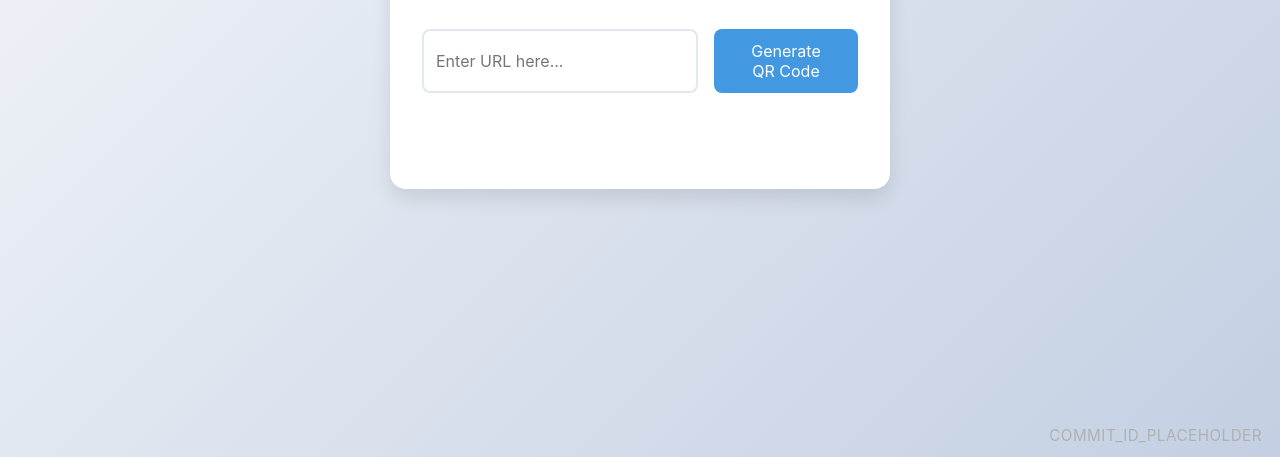
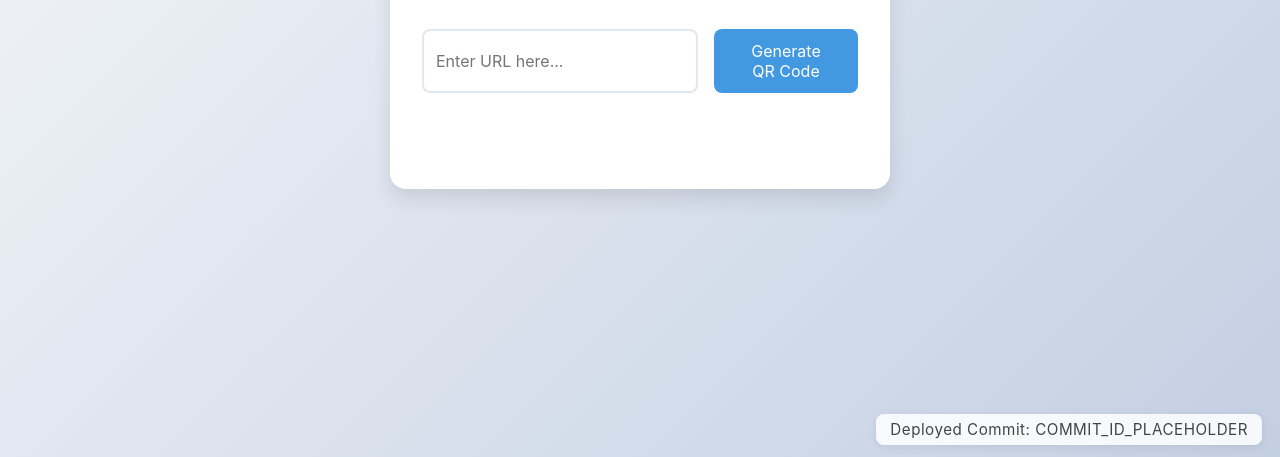
Before and after one commit to amandeep-singh-as/QR, a plain HTML site: page index.html in a window 1280 px wide. Shown: the part 343-800 px from the top of the page. Drawn offline with Linux system fonts and the light colour scheme.

Commit message:
chore reverted commit id changes

```diff
--- a/index.html
+++ b/index.html
@@ -36,7 +36,7 @@
                 </div> -->
             </div>
         </div>
-        <div class="commit-id" id="commitHash">COMMIT_ID_PLACEHOLDER</div>
+        <div class="commit-id">Deployed Commit: <span id="commitHash">COMMIT_ID_PLACEHOLDER</span></div>
     </div>
     <script src="script.js"></script>
 </body>
--- a/style.css
+++ b/style.css
@@ -163,12 +163,12 @@ button:hover {
     position: fixed;
     bottom: 12px;
     right: 18px;
-    color: #b0b0b0;
+    background: rgba(255,255,255,0.85);
+    color: #444;
     font-size: 0.95rem;
-    padding: 0;
-    border-radius: 0;
-    box-shadow: none;
-    background: none;
+    padding: 6px 14px;
+    border-radius: 8px;
+    box-shadow: 0 2px 8px rgba(0,0,0,0.07);
     z-index: 1000;
     letter-spacing: 0.5px;
 }
```
Also changed, not shown: 2 other files.
